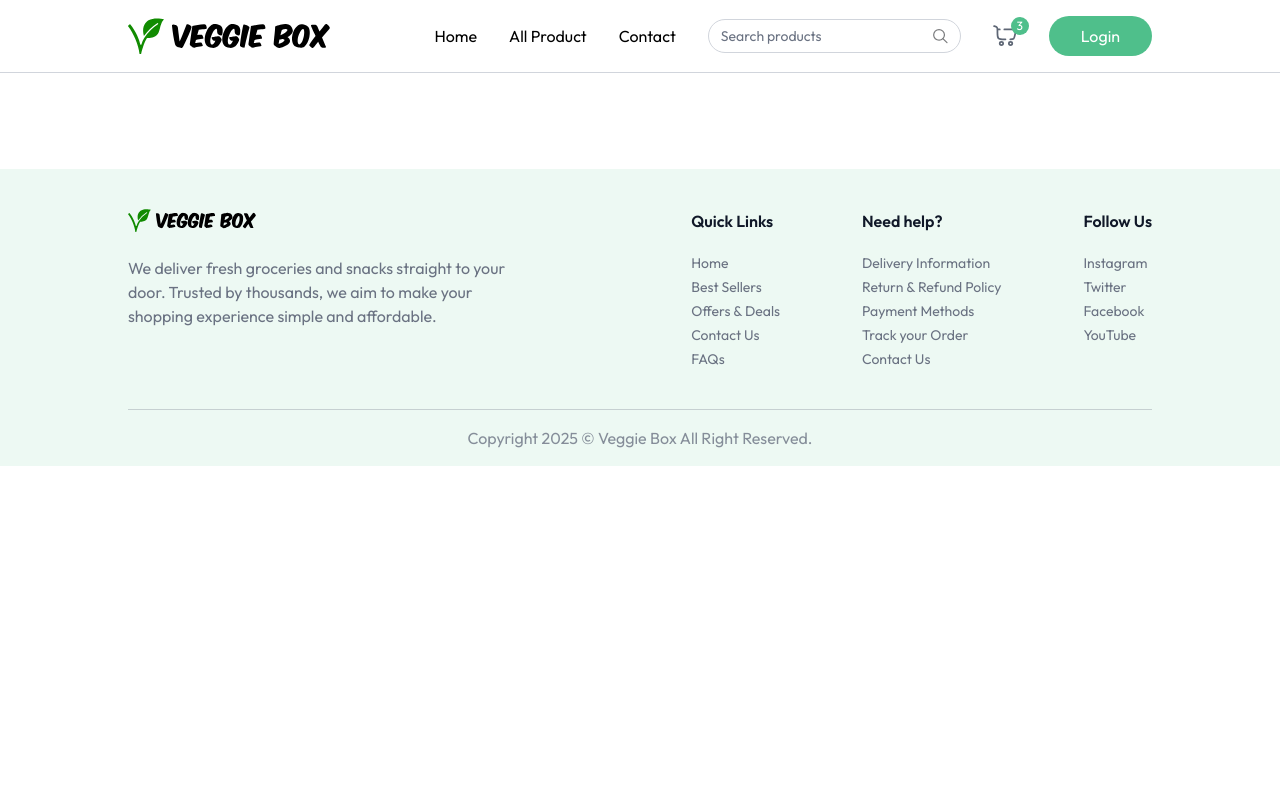
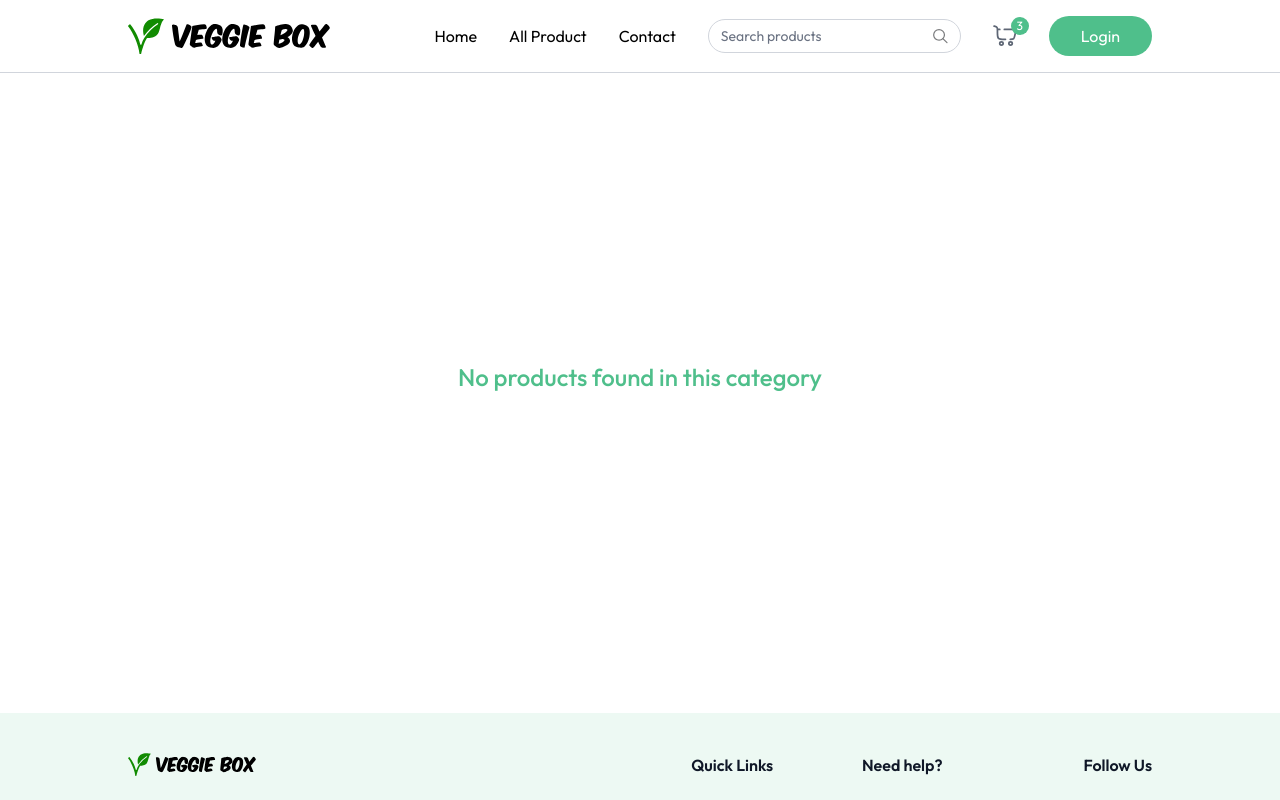
Before and after one commit to ploosond/VeggieBox, a React (Vite) app in the folder client/: page /products/1 in a window 1280 px wide. Shown: the top 800 px of the page. Built offline with nearby package versions, Linux system fonts and the light colour scheme.

Commit message:
added  product category component using useParams for dynamic value

```diff
--- a/client/src/App.jsx
+++ b/client/src/App.jsx
@@ -7,6 +7,7 @@
 import Login from "./components/Login";
 import { useAppContext } from "./context/AppContext";
 import AllProducts from "./pages/AllProducts";
+import ProductCategory from "./pages/ProductCategory";
 
 const App = () => {
   const isSellerPath = useLocation().pathname.includes("seller");
@@ -22,6 +23,7 @@
         <Routes>
           <Route path="/" element={<Home />} />
           <Route path="/products" element={<AllProducts />} />
+          <Route path="/products/:category" element={<ProductCategory />} />
         </Routes>
       </div>
       {!isSellerPath && <Footer />}
--- /dev/null
+++ b/client/src/pages/ProductCategory.jsx
@@ -0,0 +1,44 @@
+import { useParams } from "react-router";
+import { useAppContext } from "../context/AppContext";
+import { categories } from "../assets/assets";
+import ProductCard from "../components/ProductCard";
+
+const ProductCategory = () => {
+  const { products } = useAppContext();
+  const { category } = useParams();
+
+  const searchCategory = categories.find(
+    (item) => item.path.toLowerCase() === category
+  );
+
+  const filteredProducts = products.filter(
+    (product) => product.category.toLowerCase() === category
+  );
+  return (
+    <div className="mt-16">
+      {searchCategory && (
+        <div className="flex flex-col items-end w-max">
+          <p className="text-2xl font-medium">
+            {searchCategory.text.toUpperCase()}
+          </p>
+          <div className="w-16 h-0.5 bg-primary rounded-b-full"></div>
+        </div>
+      )}
+      {filteredProducts.length > 0 ? (
+        <div className="grid grid-cols-2 sm:grid-cols-3 md:grid-cols-4 lg:grid-cols-5 gap-3 md:gap-6 mt-6">
+          {filteredProducts.map((product) => (
+            <ProductCard key={product._id} product={product} />
+          ))}
+        </div>
+      ) : (
+        <div className="flex items-center justify-center h-[60vh]">
+          <p className="text-2xl font-medium text-primary">
+            No products found in this category
+          </p>
+        </div>
+      )}
+    </div>
+  );
+};
+
+export default ProductCategory;
```
